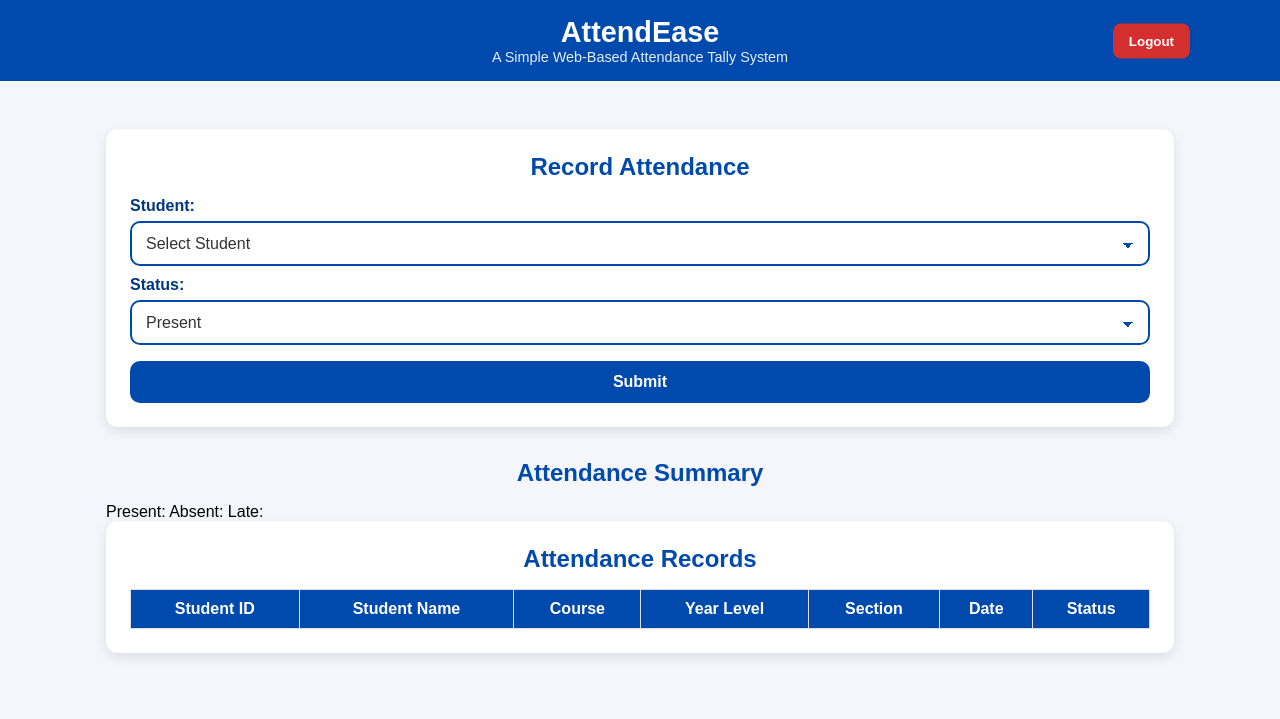
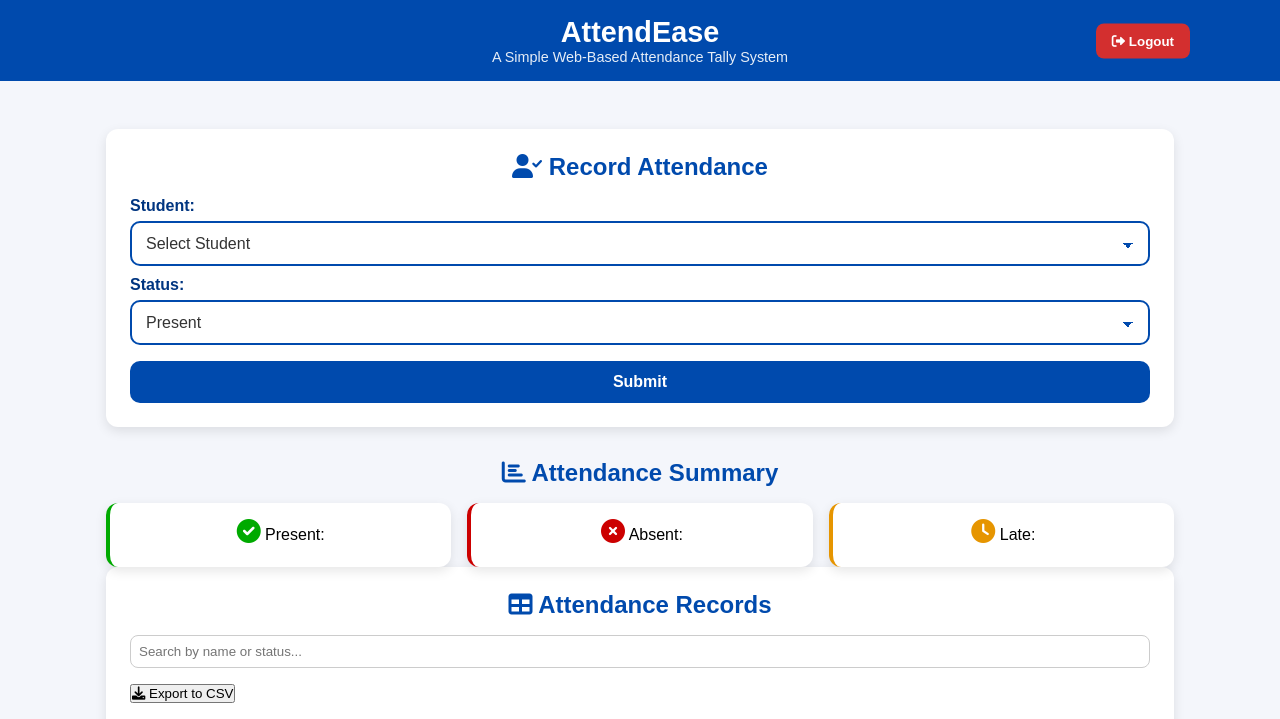
Before and after one commit to Wacky-sama/AttendEase, a PHP site: page /admin.html in a window 1280 px wide. Shown: the top 719 px of the page. Run offline with PHP 8.4, Linux system fonts and the light colour scheme; lists and menus that the app fills with data are empty.

Commit message:
feat: added search bar and import to CSV. Made the UI/UX better

```diff
--- a/frontend/admin.html
+++ b/frontend/admin.html
@@ -4,8 +4,18 @@
     <meta charset="UTF-8" />
     <meta name="viewport" content="width=device-width, initial-scale=1.0" />
     <title>AttendEase - Attendance System</title>
-    <link rel="stylesheet" href="styles/admin-dashboard.css" />
-    <link rel="stylesheet" href="styles/table.css" />
+    <link
+      rel="stylesheet"
+      href="styles/admin-dashboard.css"
+    />
+    <link
+      rel="stylesheet"
+      href="styles/table.css"
+    />
+    <link
+      rel="stylesheet"
+      href="https://cdnjs.cloudflare.com/ajax/libs/font-awesome/6.0.0/css/all.min.css"
+    />
   </head>
   <body>
     <header>
@@ -14,41 +24,81 @@
           <h1>AttendEase</h1>
           <p>A Simple Web-Based Attendance Tally System</p>
         </div>
-        <button id="logoutBtn" class="logout-btn">Logout</button>
+        <button id="logoutBtn" class="logout-btn">
+          <i class="fas fa-sign-out-alt"></i>
+            Logout
+        </button>
       </div>
     </header>
 
     <main>
       <section class="form-section">
-        <h2>Record Attendance</h2>
+        <h2><i class="fas fa-user-check"></i>
+          Record Attendance
+        </h2>
         <form id="attendanceForm">
-          <label for="student_id">Student:</label>
+          <label for="student_id">
+            Student:
+          </label>
           <select id="student_id" name="student_id" required>
-            <option value="">Select Student</option>
+            <option value="">
+              Select Student
+            </option>
           </select>
 
-          <label for="status">Status:</label>
+          <label for="status">
+            Status:
+          </label>
           <select id="status" name="status" required>
-            <option value="Present">Present</option>
-            <option value="Absent">Absent</option>
-            <option value="Late">Late</option>
+            <option value="Present">
+              Present
+            </option>
+            <option value="Absent">
+              Absent
+            </option>
+            <option value="Late">
+              Late
+            </option>
           </select>
 
-          <button type="submit">Submit</button>
+          <button type="submit">
+            Submit
+          </button>
         </form>
       </section>
 
       <section class="summary-section">
-        <h2>Attendance Summary</h2>
-        <div class="summary">
-          <span>Present: <strong id="presentCount"></strong></span>
-          <span>Absent: <strong id="absentCount"></strong></span>
-          <span>Late: <strong id="lateCount"></strong></span>
+        <h2><i class="fas fa-chart-bar"></i>
+          Attendance Summary
+        </h2>
+        <div class="summary-cards">
+          <div class="summary-card present">
+            <i class="fas fa-check-circle"></i>
+            <span>Present: <strong id="presentCount"></strong></span>
+          </div>
+          <div class="summary-card absent">
+            <i class="fas fa-times-circle"></i>
+            <span>Absent: <strong id="absentCount"></strong></span>
+          </div>
+          <div class="summary-card late">
+            <i class="fas fa-clock"></i>
+            <span>Late: <strong id="lateCount"></strong></span>
+          </div>
         </div>
       </section>
 
       <section class="table-section">
-        <h2>Attendance Records</h2>
+        <h2><i class="fas fa-table"></i>
+           Attendance Records
+        </h2>
+        <input
+          type="text"
+          id="searchInput"
+          placeholder="Search by name or status..."
+          style="width: 100%; padding: 8px; margin-bottom: 1rem; border: 1px solid #ccc; border-radius: 8px;"
+        >
+        <button id="exportBtn"><i class="fas fa-download"></i> Export to CSV</button>
+        <div id="loading" style="display: none;">Loading...</div>
         <table id="attendanceTable">
           <thead>
             <tr>
@@ -65,8 +115,11 @@
         </table>
       </section>
     </main>
+
     <footer>
-      <p>© 2025 AttendEase | Created for School Project</p>
+      <p>
+        © 2025 AttendEase | Created for School Project
+      </p>
     </footer>
 
     <script src="js/admin.js"></script>
--- a/frontend/js/admin.js
+++ b/frontend/js/admin.js
@@ -21,6 +21,7 @@ document.addEventListener("DOMContentLoaded", () => {
   }
 
   async function loadAttendance() {
+    document.getElementById("loading").style.display = "block";
     try {
       const response = await fetch("../backend/api/admin_view_attendance.php");
       const result = await response.json();
@@ -44,6 +45,8 @@ document.addEventListener("DOMContentLoaded", () => {
       updateTally();
     } catch (error) {
       console.error("Error loading attendance:", error);
+    } finally {
+      document.getElementById("loading").style.display = "none";
     }
   }
 
@@ -91,6 +94,15 @@ document.addEventListener("DOMContentLoaded", () => {
     document.getElementById("lateCount").textContent = late;
   }
 
+  document.getElementById("searchInput").addEventListener("input", (e) => {
+    const query = e.target.value.toLowerCase();
+    const rows = document.querySelectorAll("#attendanceTable tbody tr");
+    rows.forEach((row) => {
+      const text = row.textContent.toLowerCase();
+      row.style.display = text.includes(query) ? "" : "none";
+    });
+  });
+
   document.getElementById("logoutBtn").addEventListener("click", async () => {
     if (confirm("Are you sure you want to log out?")) {
       const response = await fetch("../backend/api/logout.php", {
@@ -108,6 +120,24 @@ document.addEventListener("DOMContentLoaded", () => {
     }
   });
 
+  document.getElementById("exportBtn").addEventListener("click", () => {
+    const table = document.getElementById("attendanceTable");
+    let csv = [];
+    for (let row of table.rows) {
+      let rowData = [];
+      for (let cell of row.cells) {
+        rowData.push(cell.textContent);
+      }
+      csv.push(rowData.join(","));
+    }
+    const blob = new Blob([csv.join("\n")], { type: "text/csv" });
+    const url = window.URL.createObjectURL(blob);
+    const a = document.createElement("a");
+    a.href = url;
+    a.download = "attendance_records.csv";
+    a.click();
+  });
+
   loadStudents();
   loadAttendance();
 });
--- a/frontend/styles/admin-dashboard.css
+++ b/frontend/styles/admin-dashboard.css
@@ -100,7 +100,6 @@ footer {
   font-size: 0.9rem;
 }
 
-/* Better dropdown look */
 select {
   width: 100%;
   padding: 12px 14px;
@@ -152,6 +151,37 @@ form button[type="submit"]:hover {
   box-shadow: 0 4px 12px rgba(0, 115, 255, 0.3);
 }
 
-.summary span:nth-child(1) strong { color: #0a0; }
-.summary span:nth-child(2) strong { color: #c00; }
-.summary span:nth-child(3) strong { color: #e69500; }
+.summary-cards {
+  display: flex;
+  justify-content: space-around;
+  gap: 1rem;
+  flex-wrap: wrap;
+}
+.summary-card {
+  background: white;
+  border-radius: 12px;
+  box-shadow: 0 4px 12px rgba(0, 0, 0, 0.1);
+  padding: 1rem;
+  text-align: center;
+  flex: 1;
+  min-width: 120px;
+  transition: transform 0.3s ease;
+}
+.summary-card:hover { transform: translateY(-2px); }
+.summary-card.present { border-left: 4px solid #0a0; }
+.summary-card.absent { border-left: 4px solid #c00; }
+.summary-card.late { border-left: 4px solid #e69500; }
+.summary-card i { font-size: 1.5rem; margin-bottom: 0.5rem; }
+.summary-card.present i { color: #0a0; }
+.summary-card.absent i { color: #c00; }
+.summary-card.late i { color: #e69500; }
+
+@media (max-width: 768px) {
+  .header-content { flex-direction: column; text-align: center; }
+  .logout-btn { position: static; margin-top: 1rem; }
+  .summary-cards { flex-direction: column; }
+  main { padding: 0.5rem; }
+  .form-section, .table-section { padding: 1rem; }
+  table { font-size: 0.9rem; }
+  table th, table td { padding: 8px; }
+}
```
